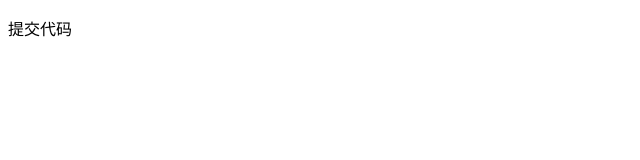
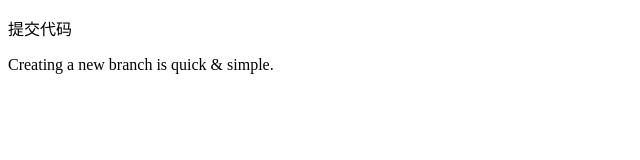
Before and after one commit to aizhoujin/wlwg, a plain HTML site: page index.html in a window 1280 px wide. Shown: the whole page, without its empty margins (0-640 px from the left). Drawn offline with Linux system fonts and the light colour scheme.

Commit message:
& simple

```diff
--- a/index.html
+++ b/index.html
@@ -6,5 +6,6 @@
 </head>
 <body>
     <p>提交代码</p>
+    Creating a new branch is quick & simple.
 </body>
 </html>
```
